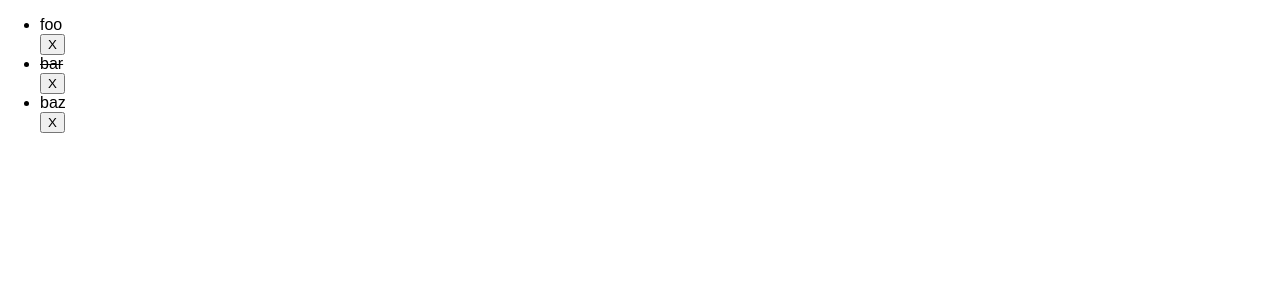
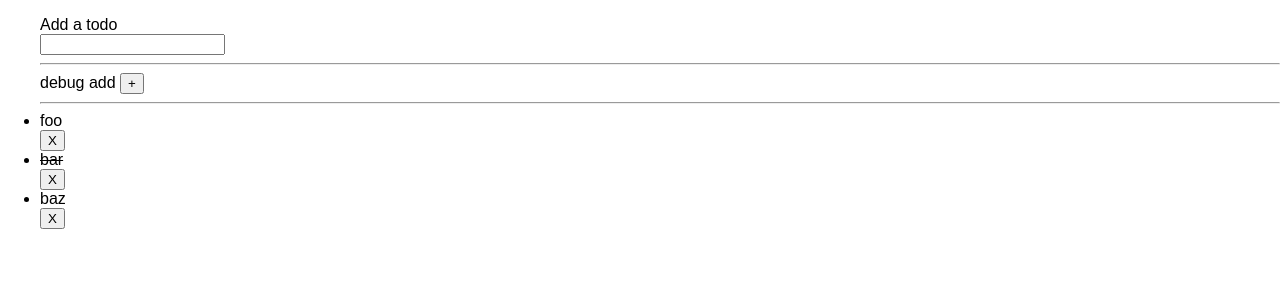
Before and after one commit to tjallen/redo, a React (Create React App) app: page / in a window 1280 px wide. Shown: the top 300 px of the page. Built offline with nearby package versions, Linux system fonts and the light colour scheme.

Commit message:
Switch back to using combineReducers
+Placeholder settings reducer, debug TodoInput button for adding til input form has functionality

```diff
--- a/src/actions/index.js
+++ b/src/actions/index.js
@@ -1,8 +1,9 @@
+import { v4 } from 'uuid';
 import { ADD_TODO, REMOVE_TODO, TOGGLE_TODO } from './../constants';
 
 // action creators
 export const addTodo = (text) => ({
-   type: ADD_TODO, text,
+   type: ADD_TODO, text, id: v4(),
 });
 
 export const toggleTodo = (id) => ({
--- /dev/null
+++ b/src/components/TodoInput.js
@@ -0,0 +1,17 @@
+import React from 'react';
+
+const TodoInput = ({ onTodoInputSubmit }) => {
+  return (
+    <div>
+      <form onSubmit={onTodoInputSubmit}>
+        <label>Add a todo</label>
+        <br />
+        <input type="text" name="Add"></input>
+        <hr />
+      </form>
+      debug add <button onClick={onTodoInputSubmit}>+</button>
+      <hr />
+    </div>
+  );
+};
+export default TodoInput;
--- a/src/components/TodoList.js
+++ b/src/components/TodoList.js
@@ -1,8 +1,12 @@
 import React from 'react';
 import Todo from './Todo';
+import TodoInput from './TodoInput';
 
-const TodoList = ({ todos, onTodoClick, onButtonClick }) => (
+const TodoList = ({ todos, onTodoClick, onButtonClick, onTodoInputSubmit }) => (
   <ul>
+    <TodoInput
+      onTodoInputSubmit={() => onTodoInputSubmit(`test ${Date.now()}`)}
+    />
     {todos.map(todo =>
       <Todo
         key={todo.id}
--- a/src/containers/TodoListContainer.js
+++ b/src/containers/TodoListContainer.js
@@ -1,5 +1,5 @@
 import { connect } from 'react-redux';
-import { removeTodo, toggleTodo } from './../actions';
+import { removeTodo, toggleTodo, addTodo } from './../actions';
 import TodoList from './../components/TodoList';
 
  // placeholders til we reimplement toggling visibility / removing
@@ -17,6 +17,9 @@ const mapDispatchToProps = (dispatch) => {
     onButtonClick: (id) => {
       dispatch(removeTodo(id));
     },
+    onTodoInputSubmit: (text) => {
+      dispatch(addTodo(text));
+    },
   };
 };
 
--- a/src/reducers/index.js
+++ b/src/reducers/index.js
@@ -1,10 +1,10 @@
-// import { combineReducers } from 'redux';
-import todosReducer from './todosReducer';
+import { combineReducers } from 'redux';
+import todos from './todos';
+import settings from './settings';
 
-// const rootReducer = combineReducers({
-//   todosReducer,
-// });
+const rootReducer = combineReducers({
+  todos,
+  settings
+});
 
-export default todosReducer;
-
-// export default rootReducer;
+export default rootReducer;
--- /dev/null
+++ b/src/reducers/settings.js
@@ -0,0 +1,10 @@
+const initialState = {};
+
+function settingsReducer(state = initialState, action) {
+  switch (action.type) {
+    default:
+      return state;
+  }
+}
+
+export default settingsReducer;
--- a/src/reducers/todosReducer.js
+++ b/src/reducers/todos.js
@@ -1,19 +1,19 @@
-import uuid from 'uuid/v4';
+import { v4 } from 'uuid';
 import { ADD_TODO, REMOVE_TODO, TOGGLE_TODO } from './../constants';
 
-const initialState = {
-  todos: [
-    { id: uuid(), text: 'foo', completed: false },
-    { id: uuid(), text: 'bar', completed: true },
-    { id: uuid(), text: 'baz', completed: false },
-  ],
-};
+const initialState = [
+    { id: v4(), text: 'foo', completed: false },
+    { id: v4(), text: 'bar', completed: true },
+    { id: v4(), text: 'baz', completed: false },
+];
 
 function todosReducer(state = initialState, action) {
   switch (action.type) {
     case ADD_TODO: {
-      return Object.assign({}, state, {
-        todos: state.todos.concat({ text: action.text }),
+      return state.concat({
+        id: action.id,
+        text: action.text,
+        completed: false,
       });
     }
     case REMOVE_TODO: {
```
